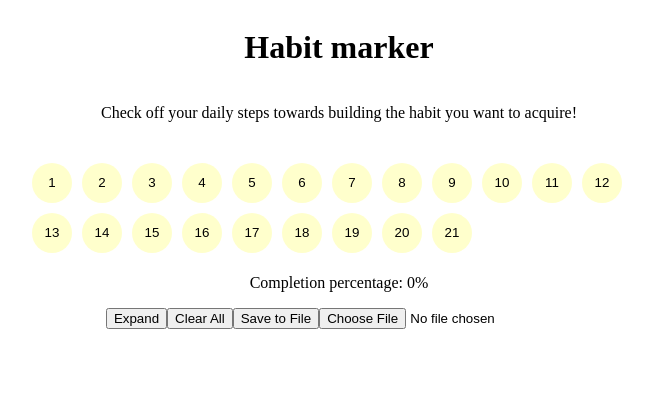
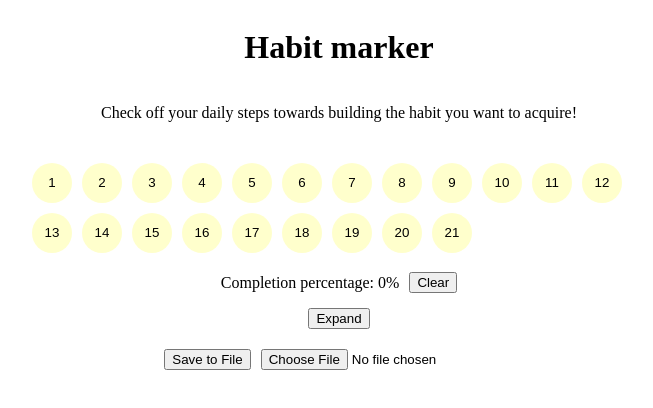
Before and after one commit to tautminas/habit-marker, a React (Vite) app: page / in a window 1280 px wide. Shown: the top 408 px of the page, without its empty margins (301-954 px from the left). Built offline with nearby package versions, Linux system fonts and the light colour scheme.

Commit message:
Adjust placement of expand and file action buttons

```diff
--- a/src/App.jsx
+++ b/src/App.jsx
@@ -118,13 +118,16 @@ function App() {
 
       <div className="completion-percentage">
         <p>Completion percentage: {toggledPercentage}%</p>
+        <button onClick={clearAllButtons}>Clear</button>
       </div>
 
-      <div className="button-actions">
+      <div className="expand-action">
         <button onClick={handleExpandCollapse}>
           {displayedButtons === 21 ? "Expand" : "Collapse"}
         </button>
-        <button onClick={clearAllButtons}>Clear All</button>
+      </div>
+
+      <div className="file-actions">
         <button onClick={saveToJSONFile}>Save to File</button>
         <input type="file" onChange={loadFromFile} accept=".json" />
       </div>
--- a/src/styles.css
+++ b/src/styles.css
@@ -1,3 +1,22 @@
+.expand-action,
+.file-actions {
+  margin-bottom: 20px; /* Add margin between the sections */
+}
+
+/* Style adjustments for buttons */
+.file-actions button {
+  margin-right: 10px; /* Add margin between buttons */
+}
+
+.completion-percentage {
+  display: flex;
+  align-items: center; /* Align items vertically */
+}
+
+.completion-percentage p {
+  margin-right: 10px; /* Add margin for spacing between elements */
+}
+
 .app-container {
   display: flex;
   flex-direction: column;
```
